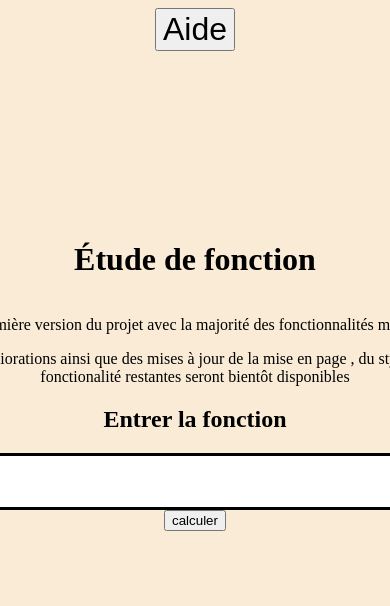
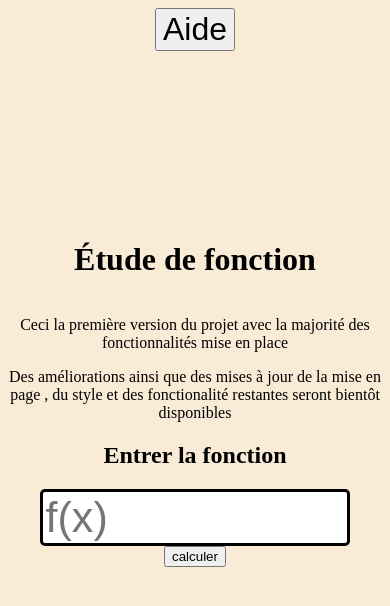
Before and after one commit to MrKtheNOob/Etude-de-fonction, a FastAPI app: page /home in a window 390 px wide; the page is wider, and only the part inside the window is pictured. Shown: the top 606 px of that part. Run offline with FastAPI, Linux system fonts and the light colour scheme; some libraries are stand-ins or nearby versions.

Commit message:
responsivity fix

```diff
--- a/templates/home.html
+++ b/templates/home.html
@@ -61,12 +61,14 @@
             Ceci la première version du projet avec la majorité des fonctionnalités mise en place
         </p>
         <p>
-            Des améliorations ainsi que des mises à jour de la mise en page , du style et des fonctionalité restantes seront bientôt disponibles
+            Des améliorations ainsi que des mises à jour de la mise en page , du style et des fonctionalité restantes
+            seront bientôt disponibles
         </p>
         <div id="will change">
             <form hx-post="/calculate/étude" hx-target="main" hx-swap="innerHTML swap:1s">
                 <label for="fonction">
-                    <h2>Entrer la fonction</h2><input type="text" placeholder="f(x)" id="finput" name="fonction">
+                    <h2>Entrer la fonction</h2><input type="text" placeholder="f(x)" style="width: 80%;" id="finput"
+                        name="fonction">
                 </label>
                 <br>
                 <button id="submit-btn" type="submit">calculer</button>
@@ -74,16 +76,17 @@
         </div>
         <br><br><br>
 
+
+        <div style="display: none;" id="trigger-div" hx-get="/fetch-content" hx-trigger="click" hx-target="#result">
+            <button id="trigger-button">Click me to load content</button>
+        </div>
         <main id="content">
         </main>
-        <div style="display: none;" id="trigger-div" hx-get="/fetch-content" hx-trigger="click" hx-target="#result">
-            <button id="trigger-button" >Click me to load content</button>
-          </div>
 </body>
 <script>
-    document.body.addEventListener("htmx:beforeSwap",function(){
-        const main=document.querySelector("main")
-        main.innerHTML="<h2>Traitement de la fonction</h2>"
+    document.body.addEventListener("htmx:beforeSwap", function () {
+        const main = document.querySelector("main")
+        main.innerHTML = "<h2>Traitement de la fonction</h2>"
     })
     document.body.addEventListener('htmx:afterSwap', function (evt) {
         if (evt.detail.target.id === 'content') {
```
